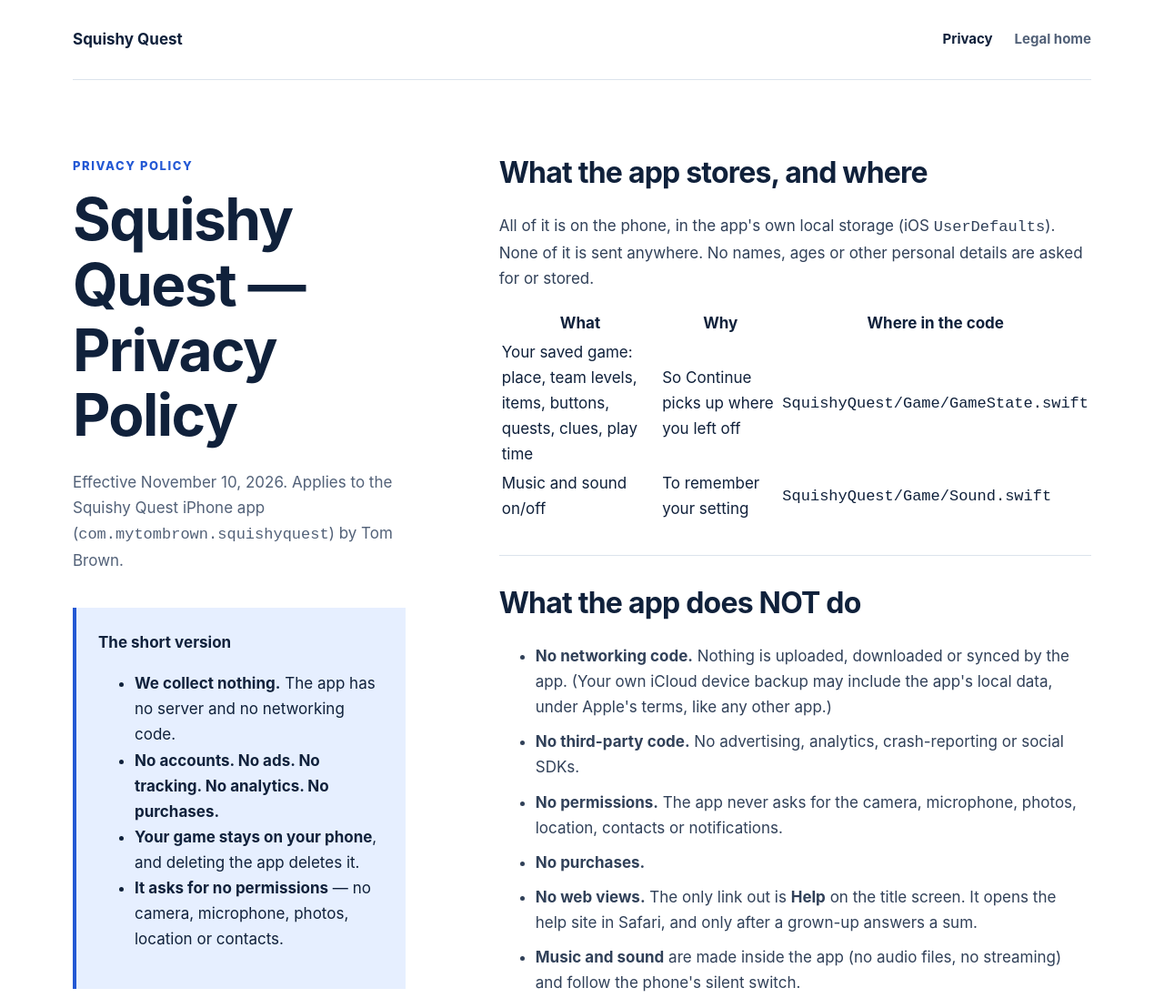
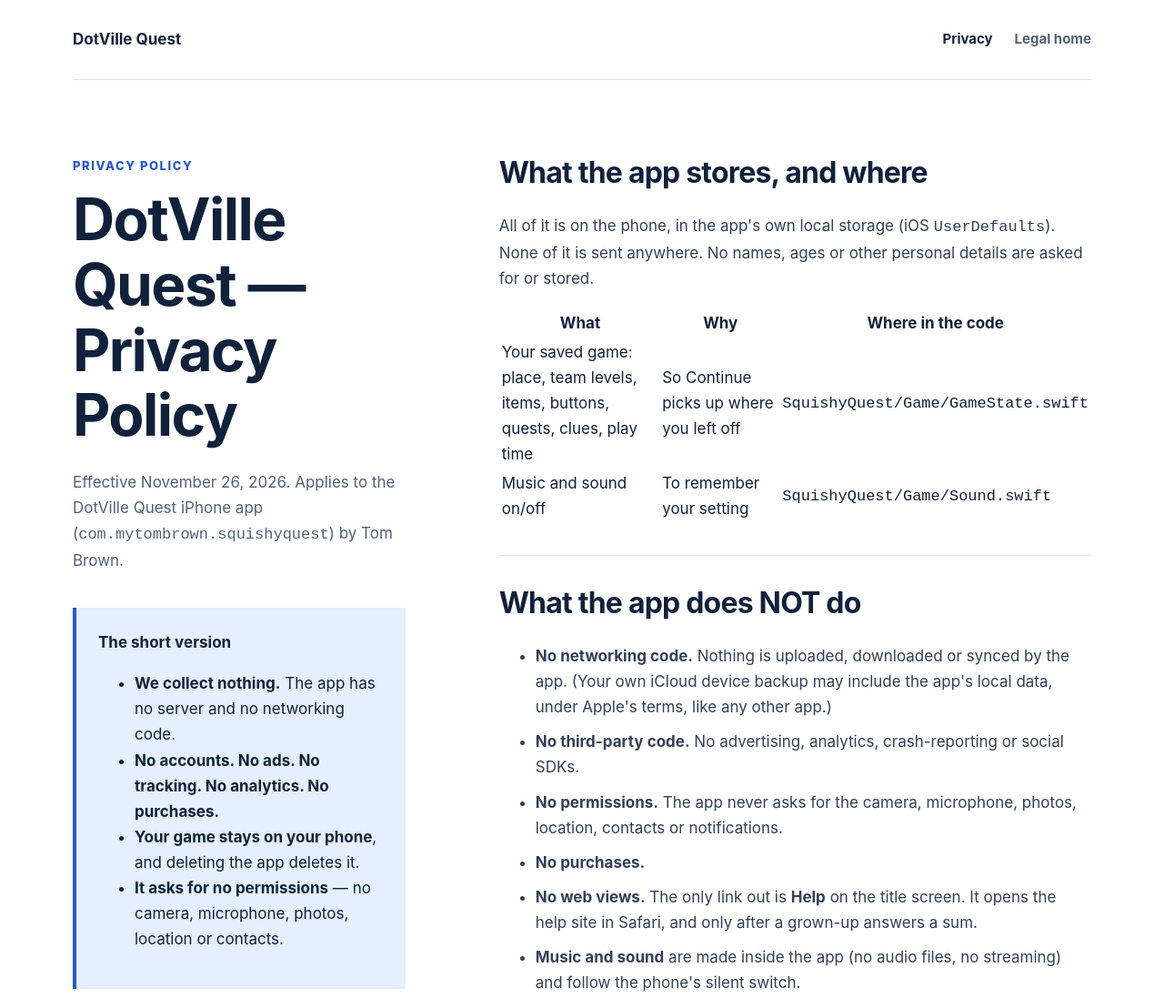
Before and after one commit to mytombrown/team-assist-legal, a plain HTML site: page squishy-quest/privacy/index.html in a window 1280 px wide. Shown: the top 1097 px of the page at 91% size. Drawn offline with Linux system fonts and the light colour scheme.

Commit message:
SQ-1736: legal page + index say DotVille Quest (URL kept; Apple has it)
Co-Authored-By: Claude Opus 5.5 <noreply@anthropic.com>

```diff
--- a/squishy-quest/privacy/index.html
+++ b/squishy-quest/privacy/index.html
@@ -3,15 +3,15 @@
 <head>
   <meta charset="utf-8">
   <meta name="viewport" content="width=device-width, initial-scale=1">
-  <meta name="description" content="Squishy Quest privacy policy. We collect nothing; your game stays on your phone.">
-  <title>Privacy Policy | Squishy Quest</title>
+  <meta name="description" content="DotVille Quest privacy policy. We collect nothing; your game stays on your phone.">
+  <title>Privacy Policy | DotVille Quest</title>
   <link rel="icon" type="image/png" sizes="32x32" href="/assets/favicon-32.png">
   <link rel="stylesheet" href="/styles.css">
 </head>
 <body>
   <header class="site-header">
-    <a class="brand" href="/squishy-quest/privacy/" aria-label="Squishy Quest">
-      <span>Squishy Quest</span>
+    <a class="brand" href="/squishy-quest/privacy/" aria-label="DotVille Quest">
+      <span>DotVille Quest</span>
     </a>
     <nav aria-label="Pages">
       <a aria-current="page" href="/squishy-quest/privacy/">Privacy</a>
@@ -22,8 +22,8 @@
   <main class="document-layout">
     <aside class="document-summary" aria-label="Policy summary">
       <p class="eyebrow">Privacy policy</p>
-      <h1>Squishy Quest — Privacy Policy</h1>
-      <p>Effective November 10, 2026. Applies to the Squishy Quest iPhone app (<code>com.mytombrown.squishyquest</code>) by Tom Brown.</p>
+      <h1>DotVille Quest — Privacy Policy</h1>
+      <p>Effective November 26, 2026. Applies to the DotVille Quest iPhone app (<code>com.mytombrown.squishyquest</code>) by Tom Brown.</p>
       <div class="summary-note">
         <strong>The short version</strong>
         <ul>
@@ -64,7 +64,7 @@
 
       <section>
         <h2>Children</h2>
-        <p>Squishy Quest is made for families. We collect no personal information from children (COPPA) or from anyone else. A parent or guardian can clear everything the app remembers by deleting the app.</p>
+        <p>DotVille Quest is made for families. We collect no personal information from children (COPPA) or from anyone else. A parent or guardian can clear everything the app remembers by deleting the app.</p>
       </section>
 
       <section>
@@ -88,7 +88,7 @@
   </main>
 
   <footer>
-    <p>© 2026 Thomas M Brown. Squishy Quest.</p>
+    <p>© 2026 Thomas M Brown. DotVille Quest.</p>
     <p><a href="/">Legal home</a></p>
   </footer>
 </body>
```
Also changed, not shown: index.html (+1 -1 lines).
